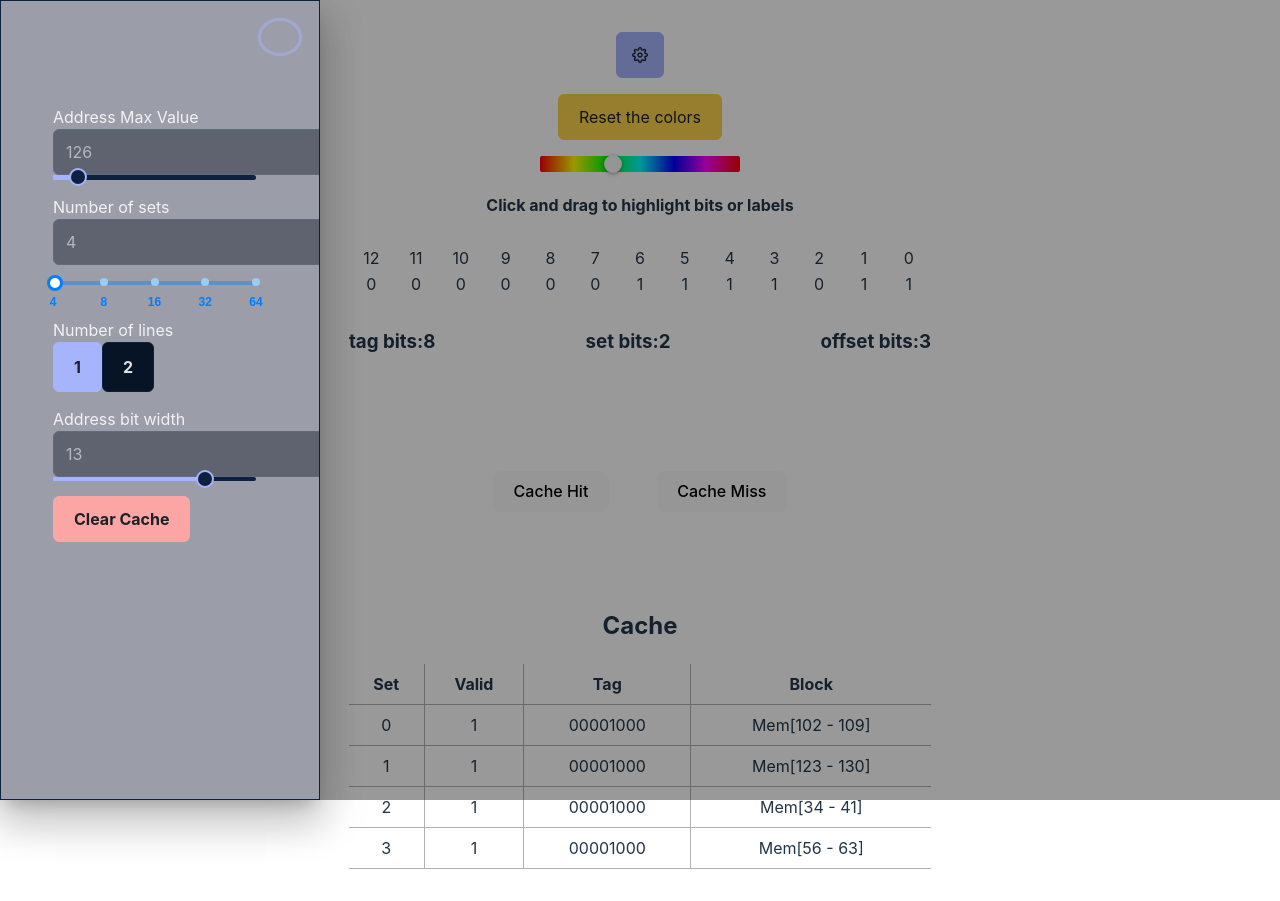
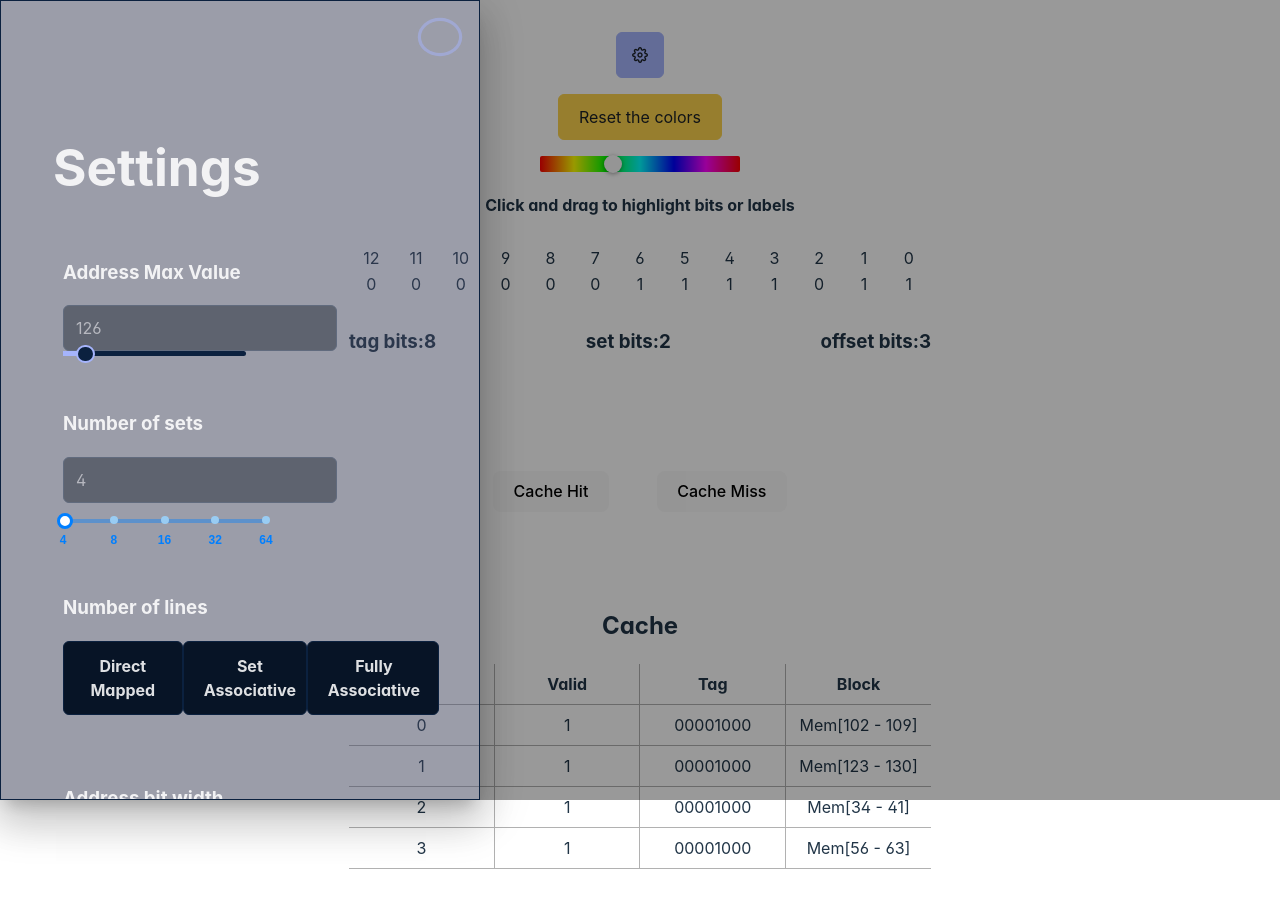
Before and after one commit to MahmoodSeoud/cache-hit-miss, a React (Vite) app: page / in a window 1280 px wide. Both pictures are taken after a click on the button 640 px from the left and 55 px from the top of the page. Built offline with nearby package versions, Linux system fonts and the light colour scheme.

Commit message:
styling plus new options

```diff
--- a/src/App.tsx
+++ b/src/App.tsx
@@ -56,8 +56,6 @@ export interface Cache {
   linesPerSet: number;
   sets: CacheSet[];  // The sets in the cache
 }
-
-
 
 export type BaseConversion = typeof baseConversionMap[keyof typeof baseConversionMap];
 export type AddressPrefix = typeof addressPrefixMap[keyof typeof addressPrefixMap];
@@ -521,7 +519,6 @@ function App() {
 
         <Cache_visual_table
           cache={cache}
-          setCache={setCache}
           tag={tag}
         />
       </div>
--- a/src/components/Cache_visual_table/Cache_visual_table.css
+++ b/src/components/Cache_visual_table/Cache_visual_table.css
@@ -0,0 +1,5 @@
+td {
+    width: 100px;
+    text-align: left;
+    align-self: left;
+}
--- a/src/components/Cache_visual_table/Cache_visual_table.tsx
+++ b/src/components/Cache_visual_table/Cache_visual_table.tsx
@@ -1,9 +1,8 @@
 
-import { AddressPrefix, BaseConversion, Bit, InputField, InputFieldsMap } from '../../App';
-import { useState, useEffect } from 'react';
-import './Cache_visual_table.css'
+import { Bit } from '../../App';
 import React from 'react';
 import { Cache } from '../../App';
+import './Cache_visual_table.css';
 
 export type InputFields = {
     VirtualAddress: string;
@@ -22,17 +21,11 @@ export type CACHE_TABLE_ENTRY = {
 
 type cache_tableProps = {
     cache: Cache;
-    setCache: React.Dispatch<React.SetStateAction<Cache>>
     tag: number;
 }
 
 
-function Cache_visual_table({ cache, setCache, tag}: cache_tableProps) {
-
-    function checkInput(): boolean {
-        return true
-    }
-
+function Cache_visual_table({ cache, tag }: cache_tableProps) {
 
     return (
         <div>
@@ -62,7 +55,7 @@ function Cache_visual_table({ cache, setCache, tag}: cache_tableProps) {
                                     <React.Fragment key={j}>
                                         <td>{line.valid}</td>
                                         <td>{line.tag.toString(2).padStart(tag, '0')}</td>
-                                         <td>{line.blockSizeStr}</td>
+                                        <td>{line.blockSizeStr}</td>
                                     </React.Fragment >
                                 ))}
                             </tr>
--- a/src/components/Settings/Settings.css
+++ b/src/components/Settings/Settings.css
@@ -1,4 +1,7 @@
 .input-card {
+    display: flex;
+    flex-direction: column;
     margin-bottom: 15px;
     width: 203px;
+    padding: 10px;
 }
--- a/src/components/Settings/Settings.tsx
+++ b/src/components/Settings/Settings.tsx
@@ -5,12 +5,12 @@ import { InputNumber } from "primereact/inputnumber";
 import { SelectButton, SelectButtonChangeEvent } from 'primereact/selectbutton';
 import { styled, alpha, Box } from '@mui/system';
 import { Slider as BaseSlider, sliderClasses } from '@mui/base/Slider';
-import 'primereact/resources/themes/bootstrap4-light-blue/theme.css';
+import 'primereact/resources/themes/lara-dark-indigo/theme.css';
 import { Button } from 'primereact/button';
 import { Sidebar } from 'primereact/sidebar';
 import './Settings.css';
 import 'primeicons/primeicons.css';
-import { Cache, CacheSet } from "../../App";
+import { Cache } from "../../App";
 
 
 interface SettingsProps {
@@ -25,6 +25,11 @@ interface SettingsProps {
     setCacheShouldBeCold: React.Dispatch<SetStateAction<boolean>>;
 }
 
+interface CacheTypeOption {
+    label: string;
+    value: string;
+}
+
 export default function Settings({
     maxAddress,
     setMaxAddress,
@@ -37,10 +42,17 @@ export default function Settings({
 
 }: SettingsProps) {
     const [showSettings, setShowSettings] = useState<boolean>(false);
-    const lineOptions: string[] = ['1', '2'];
+    const [value, setValue] = useState<CacheTypeOption>();
+    const [setAssociativityIsAcitve, setSetAssociativityIsAcitve] = useState<boolean>(false);
 
 
-    function handleSetNumSets(value: number | number[]): void {
+    const lineOptions: CacheTypeOption[] = [
+        { label: 'Direct Mapped', value: 'directmapped' },
+        { label: 'Set Associative', value: 'setassociative' },
+        { label: 'Fully Associative', value: 'fullyassociative' }
+    ];
+
+    function handleSetState(value: number | number[]): void {
 
         const index = setMarks.findIndex(mark => value === mark.value);
         const numSets = Number(setMarks[index].label)
@@ -53,26 +65,56 @@ export default function Settings({
 
     }
 
-    function handleSetNumLines(linesPerSet: number) {
-        setCache((prevState: Cache) => {
+    function handleNumLines(value: number | number[]) {
+
+        const index = setMarks.findIndex(mark => value === mark.value);
+        const linesPerSet = Number(setMarks[index].label)
+
+        linesPerSet && setCache((prevState: Cache) => {
             let newCache: Cache = { ...prevState };
-            newCache.linesPerSet = linesPerSet
+            newCache.linesPerSet = linesPerSet;
             return newCache;
         });
     }
+
+    function handleSetCacheType(cacheType: string) {
+        if (cacheType === 'directmapped') {
+            setCache((prevState: Cache) => {
+                let newCache: Cache = { ...prevState };
+                newCache.linesPerSet = 1;
+                return newCache;
+            });
+            setSetAssociativityIsAcitve(false);
+        }
+        else if (cacheType === 'fullyassociative') {
+            setCache((prevState: Cache) => {
+                let newCache: Cache = { ...prevState };
+                newCache.numSets = 1;
+                return newCache;
+            });
+            setSetAssociativityIsAcitve(false);
+        } else if (cacheType === 'setassociative') {
+            setSetAssociativityIsAcitve(true);
+        }
+
+        setValue({ label: cacheType, value: cacheType });
+    }
+
 
     return (
         <>
             <div className="settings-window">
                 <Button icon="pi pi-cog" onClick={() => setShowSettings(true)} />
-                <Sidebar visible={showSettings}
+                <Sidebar
+                    visible={showSettings}
                     onHide={() => setShowSettings(false)}
-                    style={{ backgroundColor: 'var(--highlight-bg)' }}
+                    style={{ backgroundColor: 'var(--highlight-bg)', width: '30rem' }}
                 >
 
                     <div className="card flex justify-content-center" >
+                    <h1>Settings</h1>
                         <div className="input-card">
-                            <label htmlFor="AddressValue">Address Max Value</label>
+                            <h3>Address Max Value</h3>
                             <InputNumber
                                 value={maxAddress}
                                 disabled
@@ -90,35 +132,49 @@ export default function Settings({
 
 
                         <div className="input-card">
-                            <label htmlFor="numSets">Number of sets</label>
+                            <h3>Number of sets</h3>
                             <InputNumber
                                 value={numSets}
                                 disabled
                             />
 
                             <DiscreteSliderValues
-                                handleSetNumSets={handleSetNumSets}
+                                handleSetState={handleSetState}
                                 marks={setMarks}
                                 value={numSets}
                             />
                         </div>
 
-                        <label htmlFor="linesPerSet">Number of lines</label>
                         <div className="input-card">
-                            <SelectButton value={linesPerSet.toString()}
-                                onChange={(e: SelectButtonChangeEvent) => handleSetNumLines(e.value)}
+                            <h3>Number of lines</h3>
+                            <SelectButton
+                                value={value}
+                                onChange={(e: SelectButtonChangeEvent) => handleSetCacheType(e.value)}
+                                style={{ width: 'fit-content', display: 'flex', marginBottom: '1rem' }}
                                 options={lineOptions}
                             />
+                            {setAssociativityIsAcitve && (
+                                <>
+                                    <InputNumber
+                                        value={linesPerSet}
+                                        disabled
+                                    />
 
+                                    <DiscreteSliderValues
+                                        handleSetState={handleNumLines}
+                                        marks={lineMarks}
+                                        value={linesPerSet}
+                                    />
+                                </>
+                            )}
                         </div>
 
-                        <label htmlFor="linesPerSet"></label>
-
-                        <label htmlFor="addressBitWidth">Address bit width</label>
                         <div className="input-card">
+                            <h3>Address bit width</h3>
                             <InputNumber
                                 value={addressBitWidth}
-                                disabled />
+                                disabled
+                            />
                             <PrimeSlider
                                 value={addressBitWidth}
                                 onChange={(e: PrimeSliderChangeEvent) => setAddressBitWidth(e.value as number)}
@@ -175,14 +231,37 @@ const setMarks: Mark[] = [
     },
 ];
 
+const lineMarks: Mark[] = [
+    {
+        value: 0,
+        label: '4',
+    },
+    {
+        value: 25,
+        label: '8',
+    },
+    {
+        value: 50,
+        label: '16',
+    },
+    {
+        value: 75,
+        label: '32',
+    },
+    {
+        value: 100,
+        label: '64',
+    },
+];
+
 interface DiscreteSliderValuesProps {
-    handleSetNumSets: (value: number | number[]) => void;
+    handleSetState: (value: number | number[]) => void;
     marks: Mark[];
     value: number;
 }
 
 
-function DiscreteSliderValues({ handleSetNumSets, marks, value }: DiscreteSliderValuesProps) {
+function DiscreteSliderValues({ handleSetState, marks, value }: DiscreteSliderValuesProps) {
     const defaultValue = marks.find((mark) => mark.label === value.toString())?.value
     return (
         <Box>
@@ -190,7 +269,7 @@ function DiscreteSliderValues({ handleSetNumSets, marks, value }: DiscreteSlider
                 defaultValue={defaultValue}
                 step={null}
                 style={{ width: '203px' }}
-                onChange={(e, value) => handleSetNumSets(value as number)}
+                onChange={(e, value) => handleSetState(value as number)}
                 marks={marks}
             />
         </Box>
```
